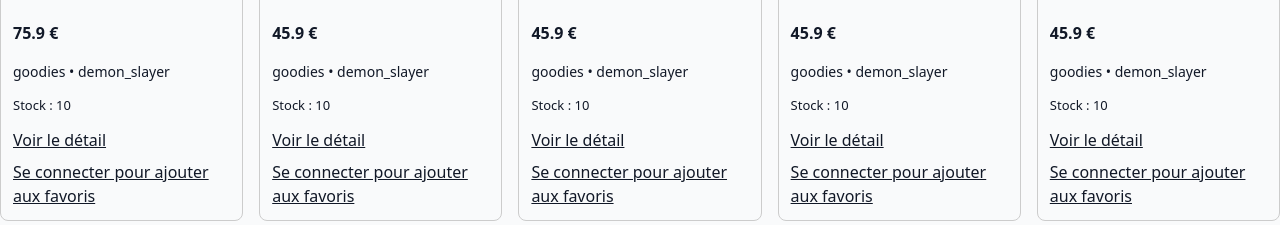
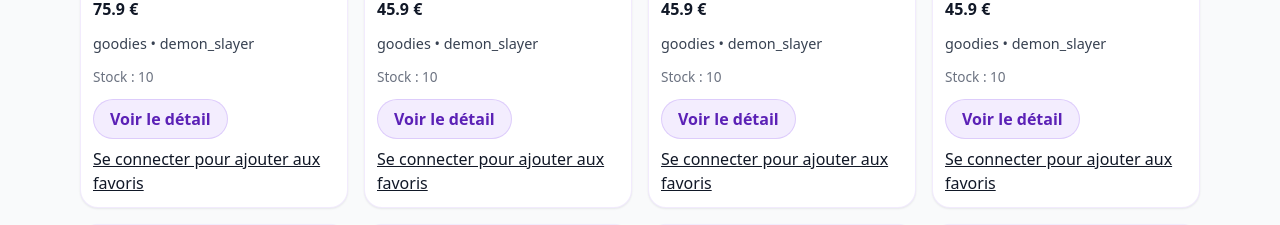
Before and after one commit to Matomina/flask-manga-book-V2, a Flask app: page /goodies in a window 1280 px wide. Shown: the part 585-810 px from the top of the page. Run offline with Flask 3, Linux system fonts and the light colour scheme; data comes from the database, SQL or seed files in the repository.

Commit message:
refactor(public): remove inline styles from goodies cards

```diff
--- a/app/public/templates/public/goodies.html
+++ b/app/public/templates/public/goodies.html
@@ -1,8 +1,8 @@
 {% extends "base.html" %} {% block title %}Goodies - MangaBook V2{% endblock %}
 {% block content %}
 
-<section class="goodies-page">
-  <header class="goodies-page__header">
+<section class="goodies-page catalog-page">
+  <header class="goodies-page__header catalog-page__header">
     <h2>Goodies</h2>
     <p>
       Retrouvez les produits dérivés MangaBook : objets collector, accessoires,
@@ -10,7 +10,7 @@
     </p>
   </header>
 
-  <div class="goodies-page__topbar">
+  <div class="goodies-page__topbar catalog-search__actions">
     <a href="{{ url_for('public.articles') }}" class="btn btn-secondary">
       Voir tout le catalogue
     </a>
@@ -21,8 +21,8 @@
   </div>
 
   {% if articles %}
-  <section class="goodies-results">
-    <header class="goodies-results__header">
+  <section class="goodies-results catalog-results">
+    <header class="goodies-results__header catalog-results__header">
       <h3>Articles goodies disponibles</h3>
       <p>
         {{ articles|length }} article{% if articles|length > 1 %}s{% endif %}
@@ -30,49 +30,37 @@
       </p>
     </header>
 
-    <div
-      style="
-        display: grid;
-        grid-template-columns: repeat(auto-fill, minmax(220px, 1fr));
-        gap: 16px;
-      "
-    >
+    <div class="article-grid">
       {% for article in articles %}
-      <article
-        style="border: 1px solid #ccc; padding: 12px; border-radius: 8px"
-      >
+      <article class="article-card card">
         <h3>{{ article["name"] }}</h3>
 
         {% if article["image"] %}
         <img
+          class="article-card__image"
           src="{{ url_for('static', filename=article['image']) }}"
           alt="{{ article['name'] }}"
-          style="
-            width: 100%;
-            max-height: 180px;
-            object-fit: cover;
-            border-radius: 6px;
-          "
         />
         {% endif %}
 
-        <p>
+        <p class="article-card__price">
           <strong>{{ article["price"] }} €</strong>
         </p>
 
-        <p style="font-size: 14px">
+        <p class="article-card__meta">
           {{ article["genres"] }} {% if article["universe"] %} • {{
           article["universe"] }} {% endif %}
         </p>
 
-        <p style="font-size: 13px">Stock : {{ article["stock"] }}</p>
+        <p class="article-card__stock">Stock : {{ article["stock"] }}</p>
 
         {% if article["release_day"] %}
-        <p style="font-size: 13px">Sortie : {{ article["release_day"] }}</p>
+        <p class="article-card__stock">Sortie : {{ article["release_day"] }}</p>
         {% endif %}
 
-        <div style="margin-top: 10px; display: flex; gap: 8px; flex-wrap: wrap">
+        <div class="article-card__actions">
           <a
+            class="btn btn-secondary"
             href="{{ url_for('public.article_detail', article_id=article['id']) }}"
           >
             Voir le détail
@@ -80,13 +68,14 @@
 
           {% if session.get("user_id") %} {% if article["id"] in favorites_ids
           %}
-          <span>✔ Déjà en favori</span>
+          <span class="article-card__favorite-status">Déjà en favori</span>
           {% else %}
           <form
+            class="article-card__favorite-form"
             method="post"
             action="{{ url_for('public.add_to_favorites', article_id=article['id']) }}"
           >
-            <button type="submit">❤️ Favori</button>
+            <button class="btn btn-primary" type="submit">Favori</button>
           </form>
           {% endif %} {% else %}
           <a href="{{ url_for('auth.login') }}">
```
